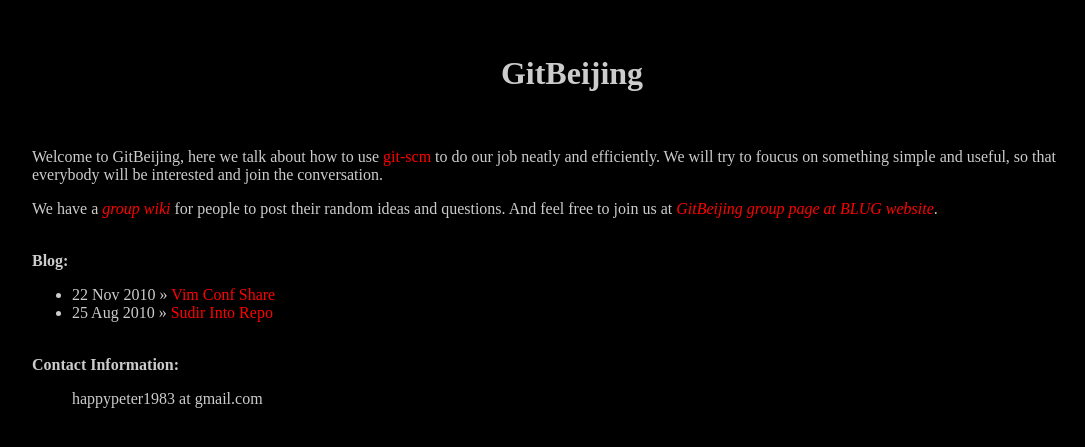
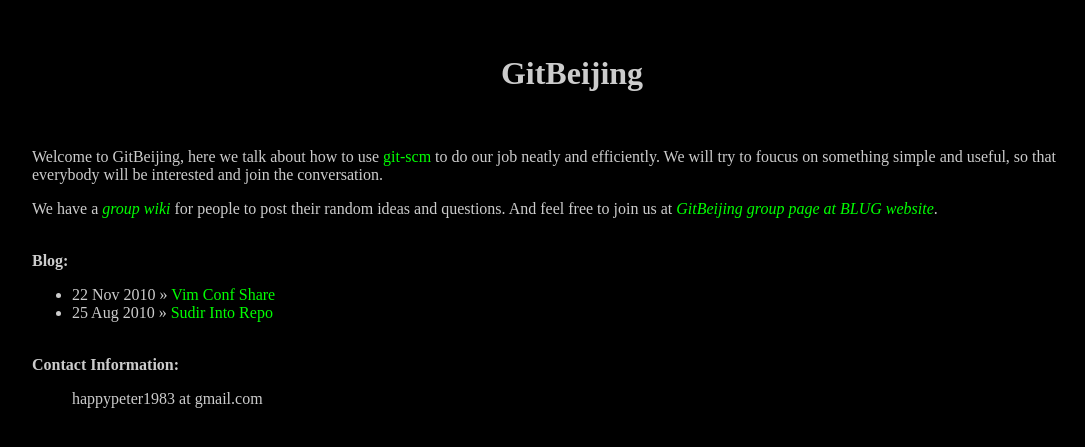
Before and after one commit to happypeter/gitbeijing, a Jekyll site: the page built from index.markdown, in a window 1280 px wide. Shown: the top 447 px of the page, without its empty margins (68-1153 px from the left). Built offline with Jekyll 4.4.1, drawn with Linux system fonts in a browser that asks for light colours; Markdown is read by kramdown in place of the engine named in the settings.

Commit message:
no differences on color of links

```diff
--- a/css/gitbeijing.css
+++ b/css/gitbeijing.css
@@ -13,7 +13,7 @@
 margin-right: 100px;
 }
 
-a:link {color:#FF0000;}    /* unvisited link */
+a:link {color:#00FF00;}    /* unvisited link */
 a:visited {color:#00FF00;} /* visited link */
 a:hover {color:#888888;}   /* mouse over link */
 a:active {color:#0000FF;}  /* selected link */
```
